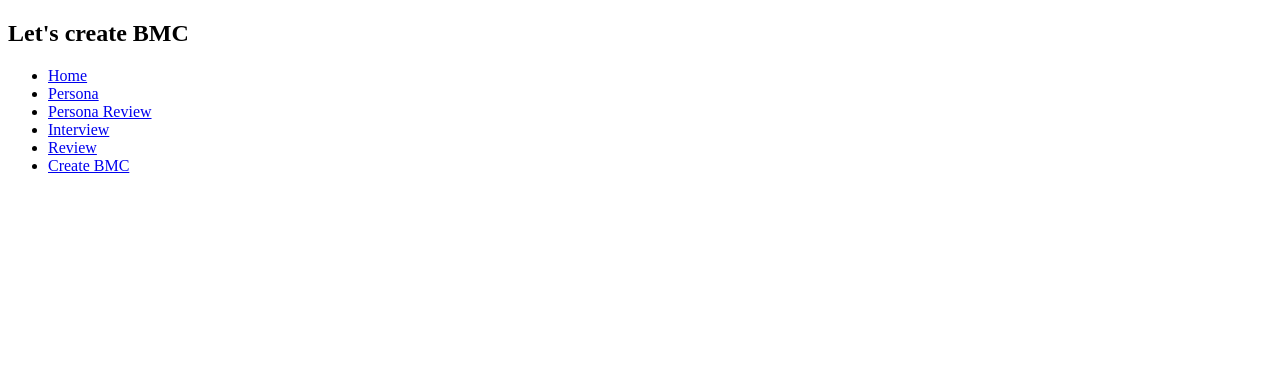
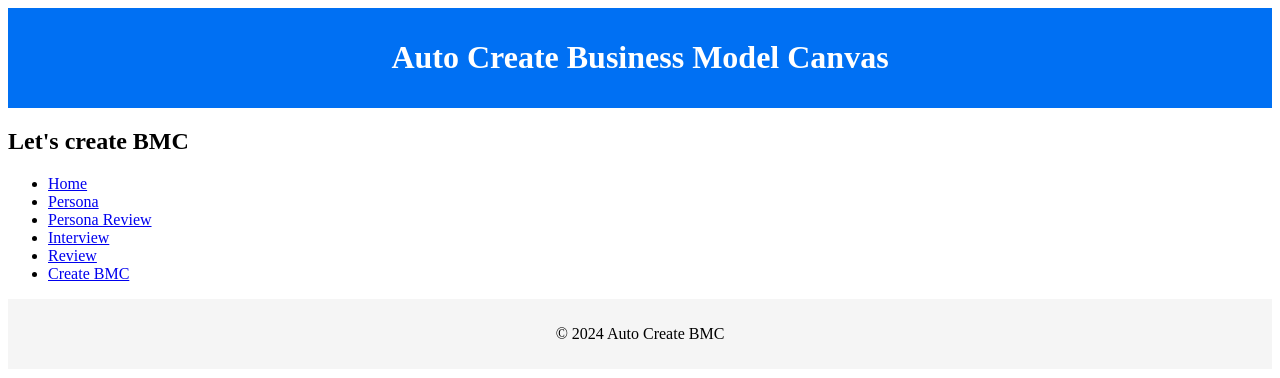
Before and after one commit to Kazuto-Ikeda/mvp-for-abmc2, a Next.js app: page /home in a window 1280 px wide. Shown: the top 378 px of the page. Built offline with nearby package versions, Linux system fonts and the light colour scheme.

Commit message:
add header

```diff
--- a/app/layout.tsx
+++ b/app/layout.tsx
@@ -3,7 +3,22 @@ import React from "react";
 export default function RootLayout({ children }: { children: React.ReactNode }) {
   return (
     <html lang="en">
-      <body>{children}</body>
+      <head>
+        {/* メタデータを追加 */}
+        <title>Auto Create BMC</title>
+        <meta name="description" content="Automatically generate business model canvases with AI." />
+        <link rel="icon" href="/favicon.ico" />
+      </head>
+      <body>
+        {/* 共通のデザイン（ヘッダー、フッター）を追加可能 */}
+        <header style={{ padding: "10px", background: "#0070f3", color: "white", textAlign: "center" }}>
+          <h1>Auto Create Business Model Canvas</h1>
+        </header>
+        <main>{children}</main>
+        <footer style={{ padding: "10px", background: "#f5f5f5", textAlign: "center" }}>
+          <p>&copy; 2024 Auto Create BMC</p>
+        </footer>
+      </body>
     </html>
   );
 }
```
